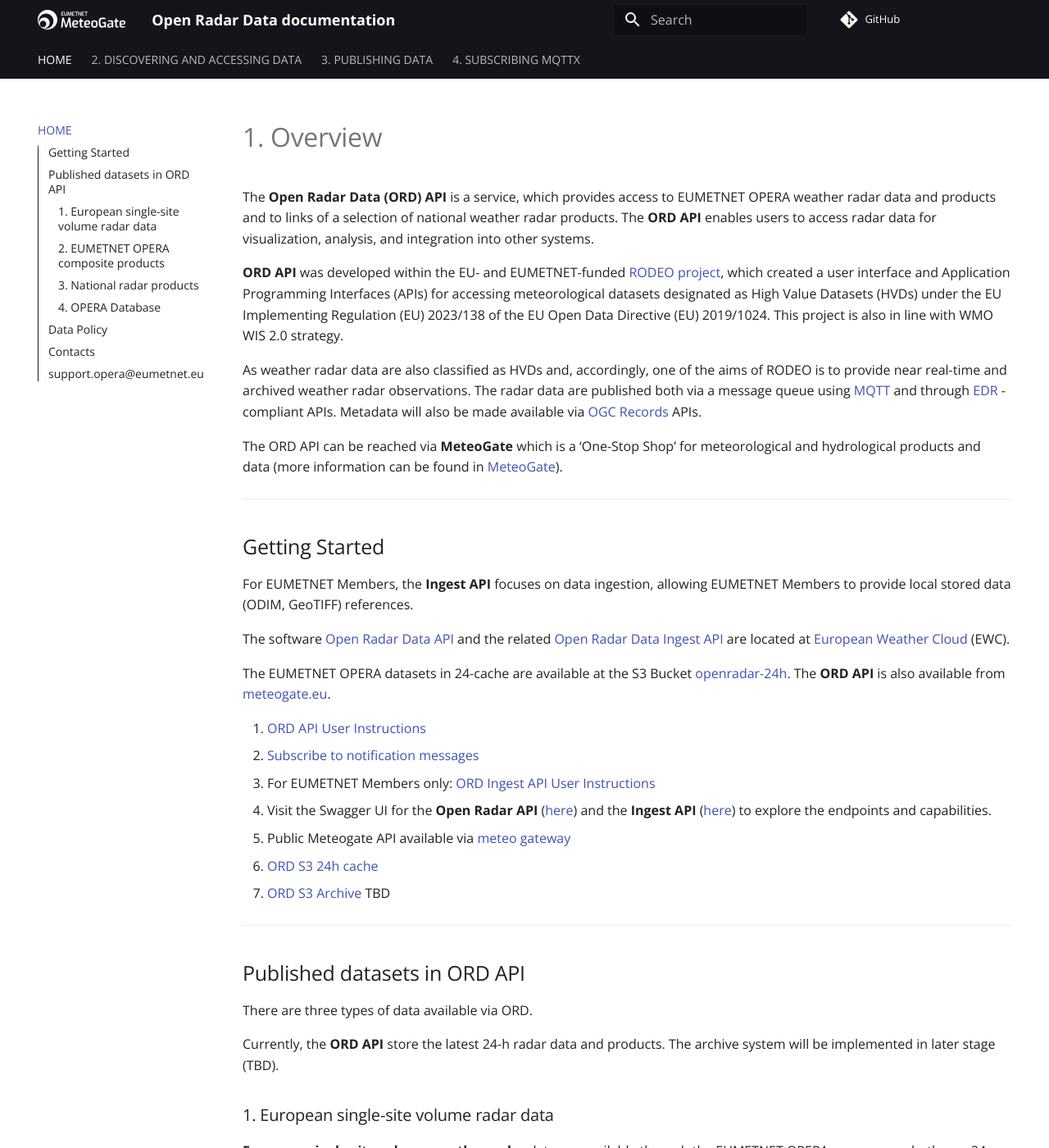
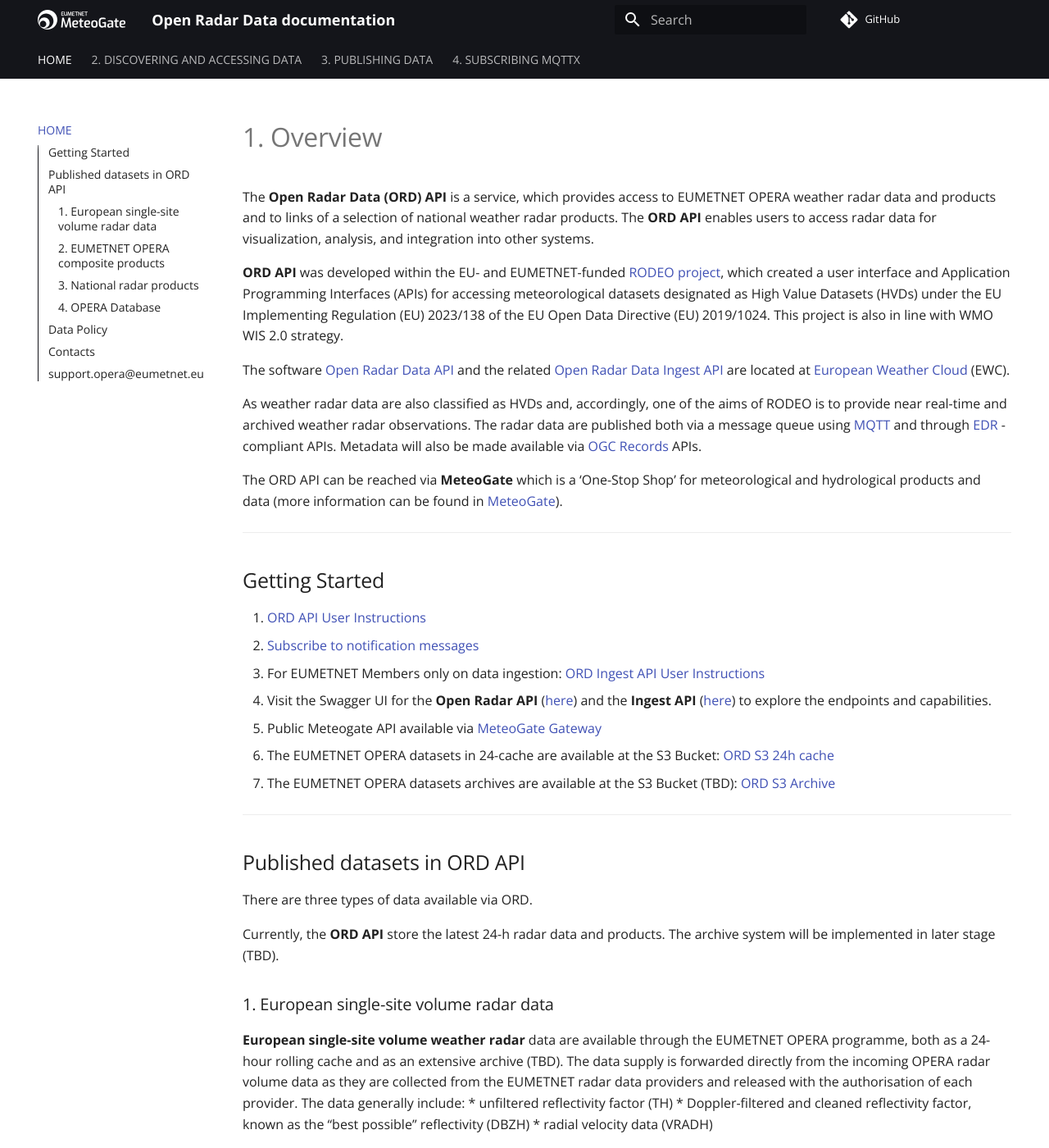
Before and after one commit to EUMETNET/openradardata-documentation, an MkDocs documentation site: the page built from docs/1-ORD-API-overview.md, in a window 1280 px wide and 1400 px high. Shown: the whole window at 82% size. Built offline with MkDocs 1.6.1 and Material for MkDocs 9.7.7, drawn with Linux system fonts in a browser that asks for light colours; comment, search, counter and statistics services are not loaded.

Commit message:
Update 1-ORD-API-overview.md

```diff
--- a/docs/1-ORD-API-overview.md
+++ b/docs/1-ORD-API-overview.md
@@ -3,6 +3,8 @@
 The **Open Radar Data (ORD) API** is a service, which provides access to EUMETNET OPERA weather radar data and products and to links of a selection of national weather radar products. The **ORD API** enables users to access radar data for visualization, analysis, and integration into other systems.
 
 **ORD API** was developed within the EU- and EUMETNET-funded [RODEO project](https://rodeo-project.eu/), which created a user interface and Application Programming Interfaces (APIs) for accessing meteorological datasets designated as High Value Datasets (HVDs) under the EU Implementing Regulation (EU) 2023/138 of the EU Open Data Directive (EU) 2019/1024. This project is also in line with WMO WIS 2.0 strategy.
+
+The software [Open Radar Data API](https://radar.meteogate.eu/api/) and the related [Open Radar Data Ingest API](https://radar.meteogate.eu/ingest/) are located at [European Weather Cloud](https://europeanweather.cloud/) (EWC).
 
 As weather radar data are also classified as HVDs and, accordingly, one of the aims of RODEO is to provide near real-time and archived weather radar observations. The radar data are published both via a message queue using [MQTT](https://mqtt.org/) and through [EDR](https://ogcapi.ogc.org/edr/) - compliant APIs. Metadata will also be made available via [OGC Records](https://ogcapi.ogc.org/records/) APIs.
 
@@ -12,20 +14,13 @@
 ## Getting Started
 
 
-For EUMETNET Members, the **Ingest API** focuses on data ingestion, allowing EUMETNET Members to provide local stored data (ODIM, GeoTIFF) references.
-
-The software [Open Radar Data API](https://radar.meteogate.eu/api/) and the related [Open Radar Data Ingest API](https://radar.meteogate.eu/ingest/) are located at [European Weather Cloud](https://europeanweather.cloud/) (EWC).
-
-The EUMETNET OPERA datasets in 24-cache are available at the S3 Bucket [openradar-24h](https://s3.waw3-1.cloudferro.com/openradar-24h/). The **ORD API** is also available from [meteogate.eu](https://api.meteogate.eu/ord/edr).
-
-
 1. [ORD API User Instructions](ORD_API.md)
 2. [Subscribe to notification messages](ORD_MQTT.md)
-3. For EUMETNET Members only: [ORD Ingest API User Instructions](ORD_INGEST.md)
+3. For EUMETNET Members only on data ingestion: [ORD Ingest API User Instructions](ORD_INGEST.md)
 4. Visit the Swagger UI for the **Open Radar API** ([here](https://radar.meteogate.eu/api/docs)) and the **Ingest API** ([here](https://radar.meteogate.eu/ingest/docs)) to explore the endpoints and capabilities.
-5. Public Meteogate API available via [meteo gateway](https://api.meteogate.eu/ord/edr)
-6. [ORD S3 24h cache](https://s3.waw3-1.cloudferro.com/openradar-24h/)
-7. [ORD S3 Archive](https://s3.waw3-1.cloudferro.com/openradar-archive/) TBD
+5. Public Meteogate API available via [MeteoGate Gateway](https://api.meteogate.eu/ord/edr)
+6. The EUMETNET OPERA datasets in 24-cache are available at the S3 Bucket: [ORD S3 24h cache](https://s3.waw3-1.cloudferro.com/openradar-24h/)
+7. The EUMETNET OPERA datasets archives are available at the S3 Bucket (TBD): [ORD S3 Archive](https://s3.waw3-1.cloudferro.com/openradar-archive/)
 
 ---
 
```
